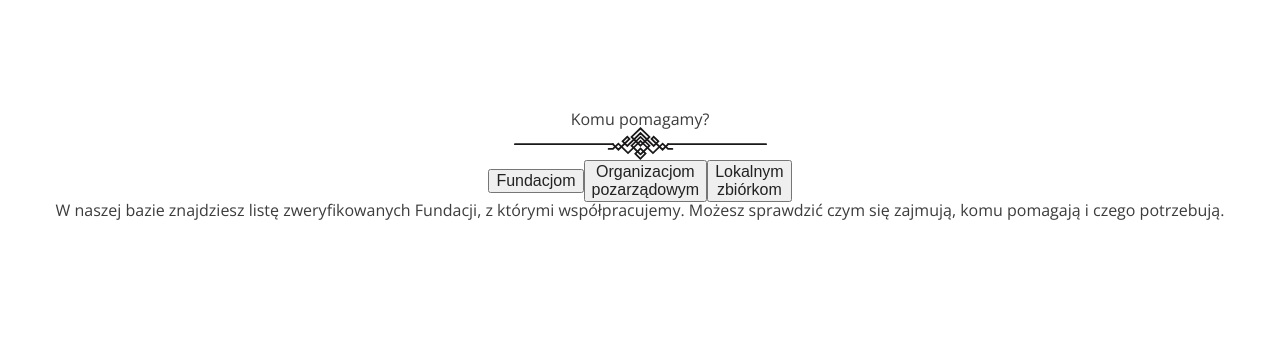
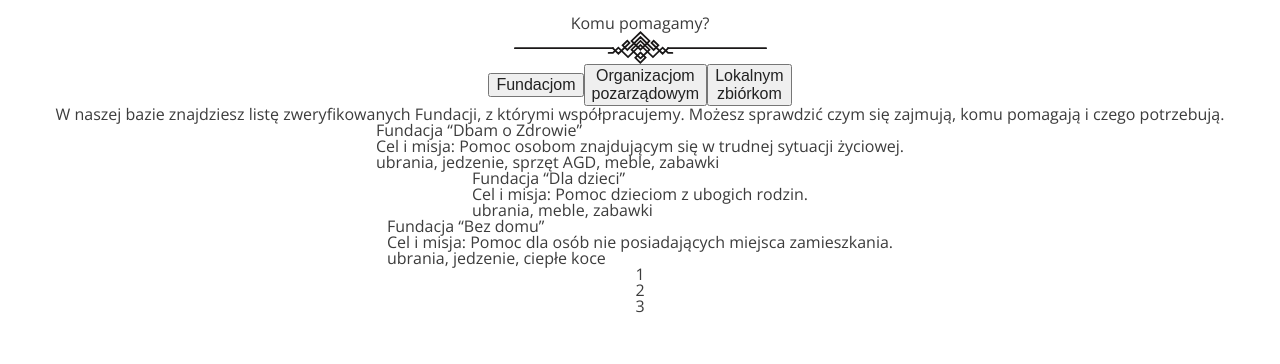
Before and after one commit to Berta-Anna-Witowska/GiveAway-App, a React (Vite) app: page / in a window 1280 px wide. Shown: the part 2920-3284 px from the top of the page. Built offline with nearby package versions, Linux system fonts and the light colour scheme; no server answers.

Commit message:
Komu pomagamy - paginacja - logika

```diff
--- a/src/components/HomeWhoWeHelp.jsx
+++ b/src/components/HomeWhoWeHelp.jsx
@@ -1,7 +1,38 @@
-import React from "react";
+import React, {useState, useEffect} from "react";
+import data from "../data";
+import Pagination from "./Pagination";
 import decoration from "../assets/Decoration.svg";
 
 export default function HomeWhoWeHelp() {
+  const [posts, setPosts] = useState(data.fundations);
+  const [postsItems, setPostsItems] = useState(posts.items);
+  const [currentPage, setCurrentPage] = useState(1);
+  const [postsPerPage, setPostsPerPage] = useState(3);
+
+  const showFundations = () => {
+    setPosts(data.fundations);
+  };
+  const showOrganizations = () => {
+    setPosts(data.organizations);
+  };
+  const showLocalcollections = () => {
+    setPosts(data.localcollections);
+  };
+
+  useEffect(() => {
+    const showFundations = async () => {
+      setPostsItems(posts.items);
+    };
+    showFundations();
+  }, [posts]);
+
+  const idxOfLastPost = currentPage * postsPerPage;
+  const idxOfFirstPost = idxOfLastPost - postsPerPage;
+  const currentPosts = postsItems.slice(idxOfFirstPost, idxOfLastPost);
+  const totalPosts = postsItems.length;
+
+  const paginate = (pageNumber) => setCurrentPage(pageNumber);
+
   return (
     <section id="whodowehelp" className="whodowehelp">
       <h2>Komu pomagamy?</h2>
@@ -11,23 +42,50 @@ export default function HomeWhoWeHelp() {
         alt="linia dekoracyjna"
       ></img>
       <div className="whodowehelp-buttons">
-        <button className="btn btn-whodowehelp">Fundacjom</button>
-        <button className="btn btn-whodowehelp">
+        <button className="btn btn-whodowehelp" onClick={showFundations}>
+          Fundacjom
+        </button>
+        <button className="btn btn-whodowehelp" onClick={showOrganizations}>
           Organizacjom
           <br />
           pozarządowym
         </button>
-        <button className="btn btn-whodowehelp">
+        <button className="btn btn-whodowehelp" onClick={showLocalcollections}>
           Lokalnym
           <br />
           zbiórkom
         </button>
       </div>
-      <p className="whodowehelp-description">
-        W naszej bazie znajdziesz listę zweryfikowanych Fundacji, z którymi
-        współpracujemy. Możesz sprawdzić czym się zajmują, komu pomagają i czego
-        potrzebują.
-      </p>
+      <WhoDoWeHelp posts={posts} currentPosts={currentPosts} />
+      <Pagination
+        postsPerPage={postsPerPage}
+        totalPosts={totalPosts}
+        paginate={paginate}
+      />
     </section>
   );
 }
+function WhoDoWeHelp({posts, currentPosts}) {
+  console.log(currentPosts);
+  return (
+    <>
+      {posts && (
+        <>
+          <p className="posts-description">{posts.description}</p>
+        </>
+      )}
+
+      {currentPosts && (
+        <>
+          {currentPosts.map((post, i) => (
+            <div className="posts-postslist" key={i}>
+              <h1 className="post-title">{post.title}</h1>
+              <h2 className="post-subtitle">{post.subtitle}</h2>
+              <span className="post-things">{post.things}</span>
+            </div>
+          ))}
+        </>
+      )}
+    </>
+  );
+}
--- /dev/null
+++ b/src/components/Pagination.jsx
@@ -0,0 +1,27 @@
+import React from "react";
+
+export default function Pagination({postsPerPage, totalPosts, paginate}) {
+  const pageNumbers = [];
+
+  for (let i = 1; i <= Math.ceil(totalPosts / postsPerPage); i++) {
+    pageNumbers.push(i);
+  }
+
+  // if (totalPosts <= 3) {
+  //   setPageNumbers([]);
+  // }
+
+  console.log(totalPosts);
+
+  return (
+    <nav>
+      <ul className="pagination">
+        {pageNumbers.map((num) => (
+          <li key={num} className="page-item" onClick={() => paginate(num)}>
+            {num}
+          </li>
+        ))}
+      </ul>
+    </nav>
+  );
+}
--- a/src/views/SignUp.jsx
+++ b/src/views/SignUp.jsx
@@ -61,6 +61,13 @@ export default function SignUp() {
     });
 
     if (error) {
+      setText1("");
+      setText2("");
+      setText3("");
+      setBorderColor("#737373");
+      setBorderColor2("#737373");
+      setBorderColor3("#737373");
+
       setText4("Pojawił się problem. Spróbuj jeszcze raz!");
       return;
     }
@@ -104,8 +111,7 @@ export default function SignUp() {
                   style={{borderColor: borderColor3}}
                 ></input>
                 <span className="error">
-                  {text3}
-                  {text4}
+                  {text3} {text4}
                 </span>
               </div>
               <div className="signup-buttons">
```
